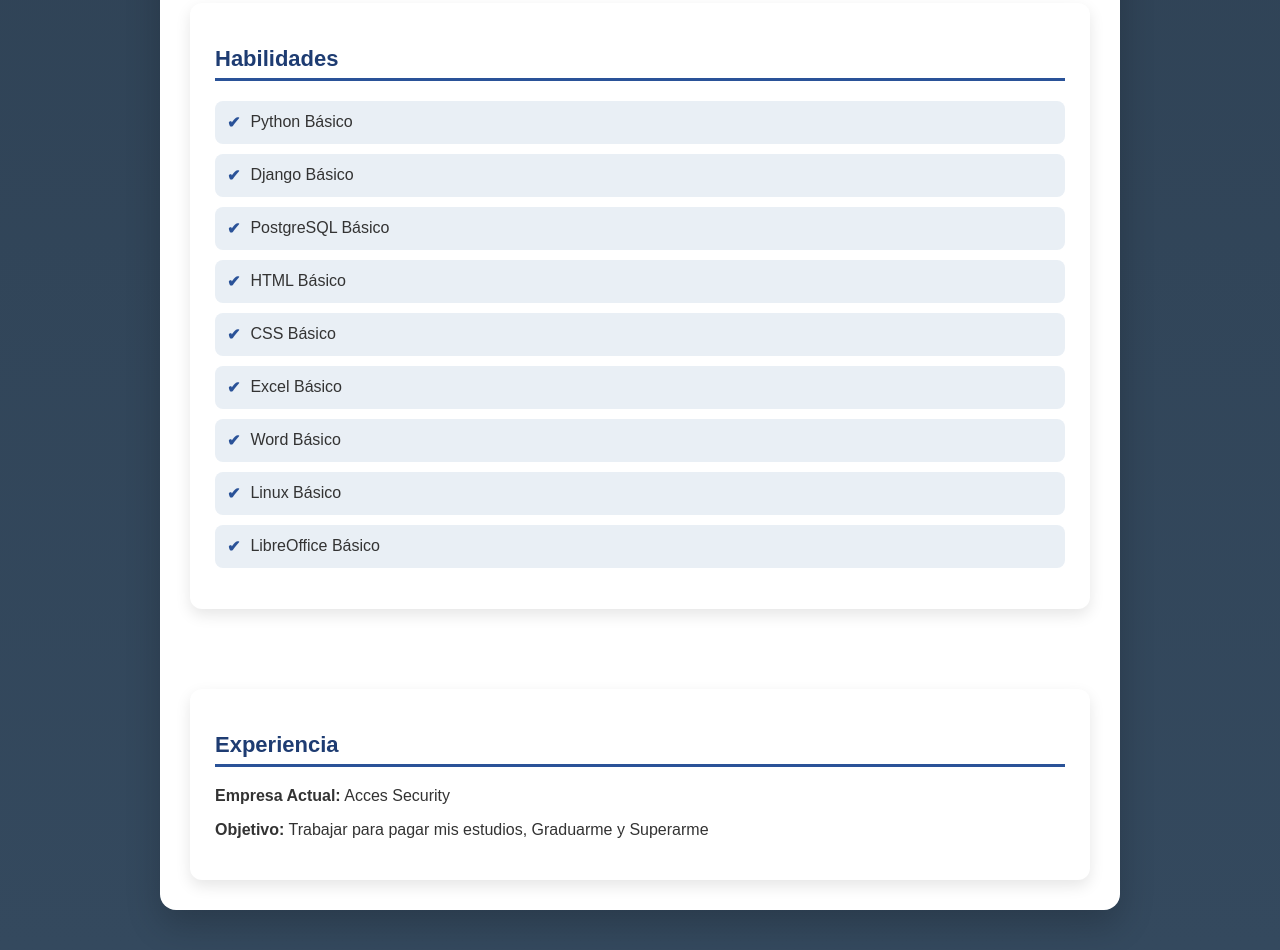
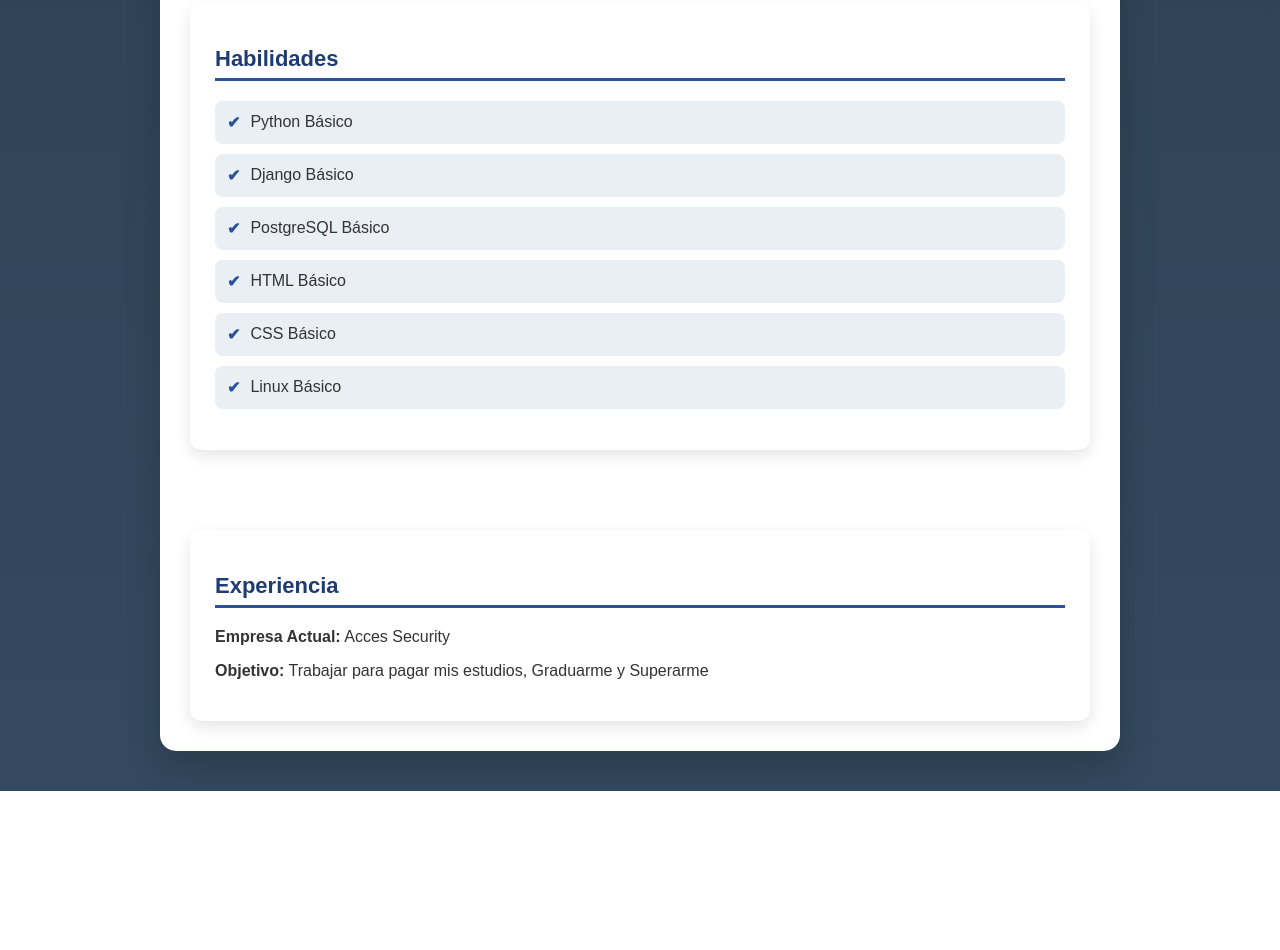
Before and after one commit to programandounsue/PortafolioAley, a plain HTML site: page index.html in a window 1280 px wide. Shown: the part 1030-1980 px from the top of the page. After the commit the page ends 1821 px from the top, so only its background shows below. Drawn offline with Linux system fonts and the light colour scheme.

Commit message:
Update index.html

```diff
--- a/index.html
+++ b/index.html
@@ -35,10 +35,8 @@
                 <li>PostgreSQL Básico</li>
                 <li>HTML Básico</li>
                 <li>CSS Básico</li>
-                <li>Excel Básico</li>
-                <li>Word Básico</li>
                 <li>Linux Básico</li>
-                <li>LibreOffice Básico</li>
+
             </ul>
         </section>
 
```
